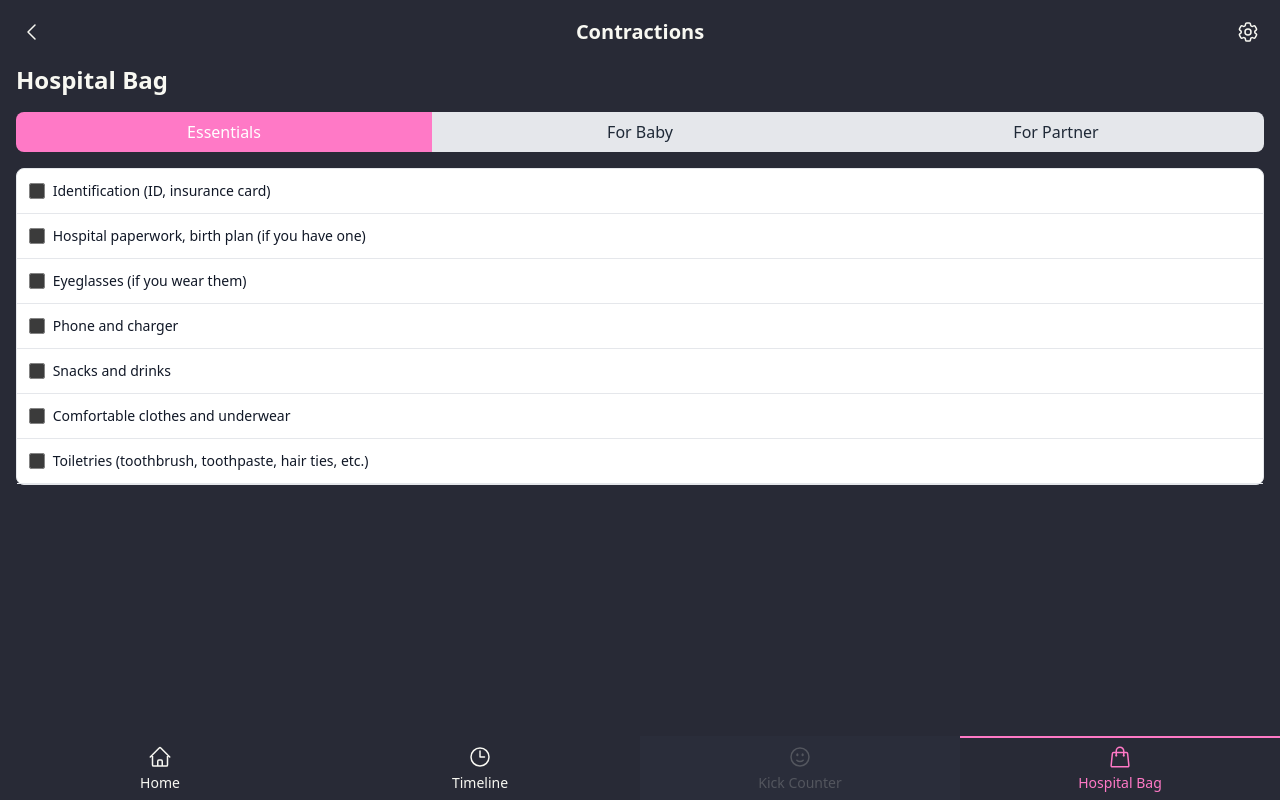
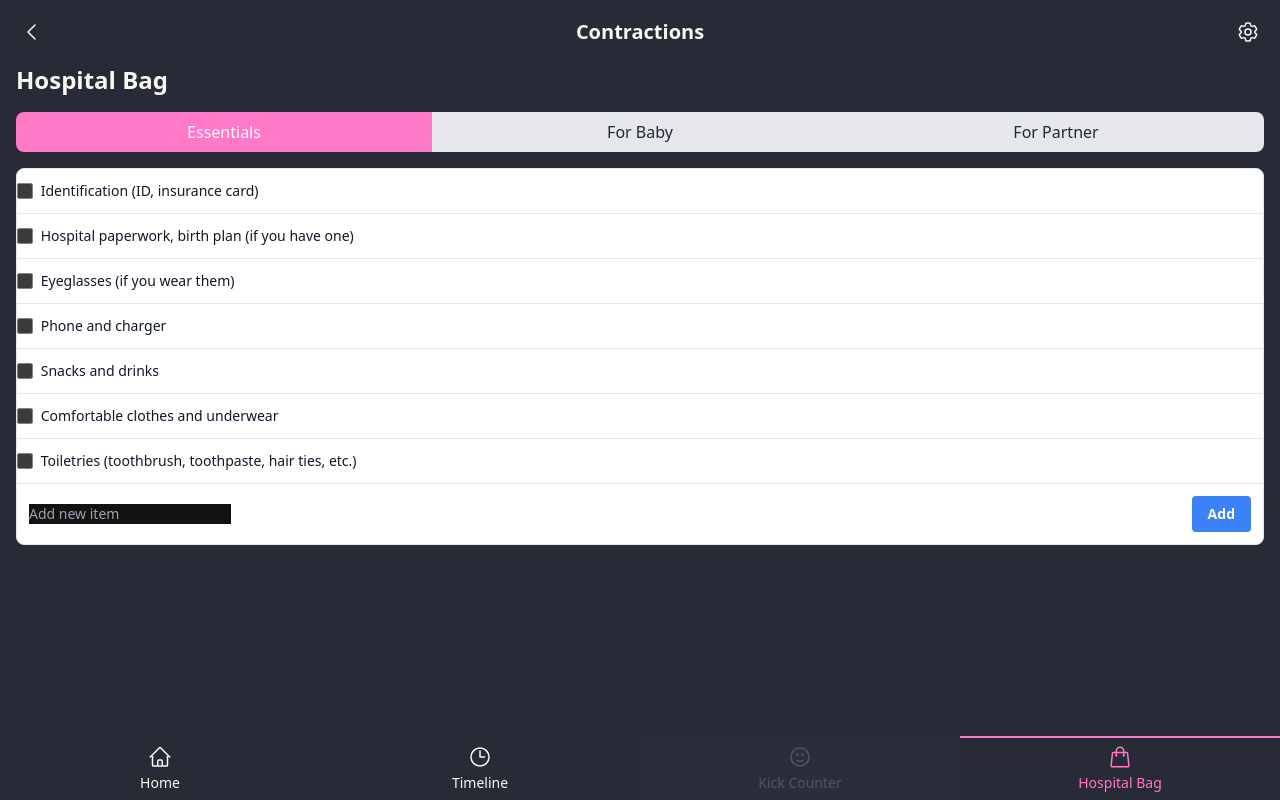
Before and after one commit to ehte92/contraction-timer, a React (Vite) app: page /hospital-bag in a window 1280 px wide. Built offline with nearby package versions, Linux system fonts and the light colour scheme.

Commit message:
Add SwipeableListItem component and implement add and delete functionality for items

```diff
--- a/src/routes/hospital-bag.lazy.tsx
+++ b/src/routes/hospital-bag.lazy.tsx
@@ -1,5 +1,6 @@
 import { createLazyFileRoute } from "@tanstack/react-router";
 import { useState } from "react";
+import SwipeableListItem from "../components/SwipeableListItem";
 
 export const Route = createLazyFileRoute("/hospital-bag")({
   component: HospitalBag,
@@ -53,6 +54,7 @@
   // State to track the active tab
   const [activeTab, setActiveTab] = useState("essentials");
   const [items, setItems] = useState<Items>(initialItems);
+  const [newItemName, setNewItemName] = useState("");
 
   const handleCheck = (category: keyof Items, index: number): void => {
     const newItems: Items = { ...items };
@@ -60,11 +62,28 @@
     setItems(newItems);
   };
 
+  const addItem = (category: keyof Items, itemName: string): void => {
+    if (!itemName.trim()) return; // Prevent adding empty items
+    const newItems: Items = { ...items };
+    newItems[category].push({ name: itemName, checked: false });
+    setItems(newItems);
+    setNewItemName(""); // Reset the input field
+  };
+
+  const deleteItem = (category: keyof Items, index: number): void => {
+    const newItems: Items = { ...items };
+    newItems[category].splice(index, 1); // Remove the item at the specified index
+    setItems(newItems);
+  };
+
   const renderItemsList = (category: keyof Items) => (
     <ul className="text-sm font-medium text-gray-900 bg-white border border-gray-200 rounded-lg dark:bg-gray-700 dark:border-gray-600 dark:text-white">
       {items[category].map((item, index) => (
         <li className="w-full border-b border-gray-200 rounded-t-lg dark:border-gray-600">
-          <div key={index} className="flex items-center ps-3">
+          <SwipeableListItem
+            key={index}
+            onSwipe={() => deleteItem(category, index)} // You can add any other logic here if needed
+          >
             <input
               id={item.name}
               type="checkbox"
@@ -78,9 +97,43 @@
             >
               {item.name}
             </label>
-          </div>
+          </SwipeableListItem>
+          {/* <button
+            onClick={() => deleteItem(category, index)}
+            className="mr-2 text-red-500 hover:text-red-700"
+          >
+            <svg
+              xmlns="http://www.w3.org/2000/svg"
+              fill="none"
+              viewBox="0 0 24 24"
+              strokeWidth={1.5}
+              stroke="currentColor"
+              className="w-6 h-6"
+            >
+              <path
+                strokeLinecap="round"
+                strokeLinejoin="round"
+                d="m14.74 9-.346 9m-4.788 0L9.26 9m9.968-3.21c.342.052.682.107 1.022.166m-1.022-.165L18.16 19.673a2.25 2.25 0 0 1-2.244 2.077H8.084a2.25 2.25 0 0 1-2.244-2.077L4.772 5.79m14.456 0a48.108 48.108 0 0 0-3.478-.397m-12 .562c.34-.059.68-.114 1.022-.165m0 0a48.11 48.11 0 0 1 3.478-.397m7.5 0v-.916c0-1.18-.91-2.164-2.09-2.201a51.964 51.964 0 0 0-3.32 0c-1.18.037-2.09 1.022-2.09 2.201v.916m7.5 0a48.667 48.667 0 0 0-7.5 0"
+              />
+            </svg>
+          </button> */}
         </li>
       ))}
+      <li className="flex justify-between items-center p-3">
+        <input
+          type="text"
+          value={newItemName}
+          onChange={(e) => setNewItemName(e.target.value)}
+          className="text-sm font-medium text-gray-900 dark:text-gray-300"
+          placeholder="Add new item"
+        />
+        <button
+          onClick={() => addItem(category, newItemName)}
+          className="ml-2 bg-blue-500 hover:bg-blue-700 text-white font-bold py-2 px-4 rounded"
+        >
+          Add
+        </button>
+      </li>
     </ul>
   );
 
```
